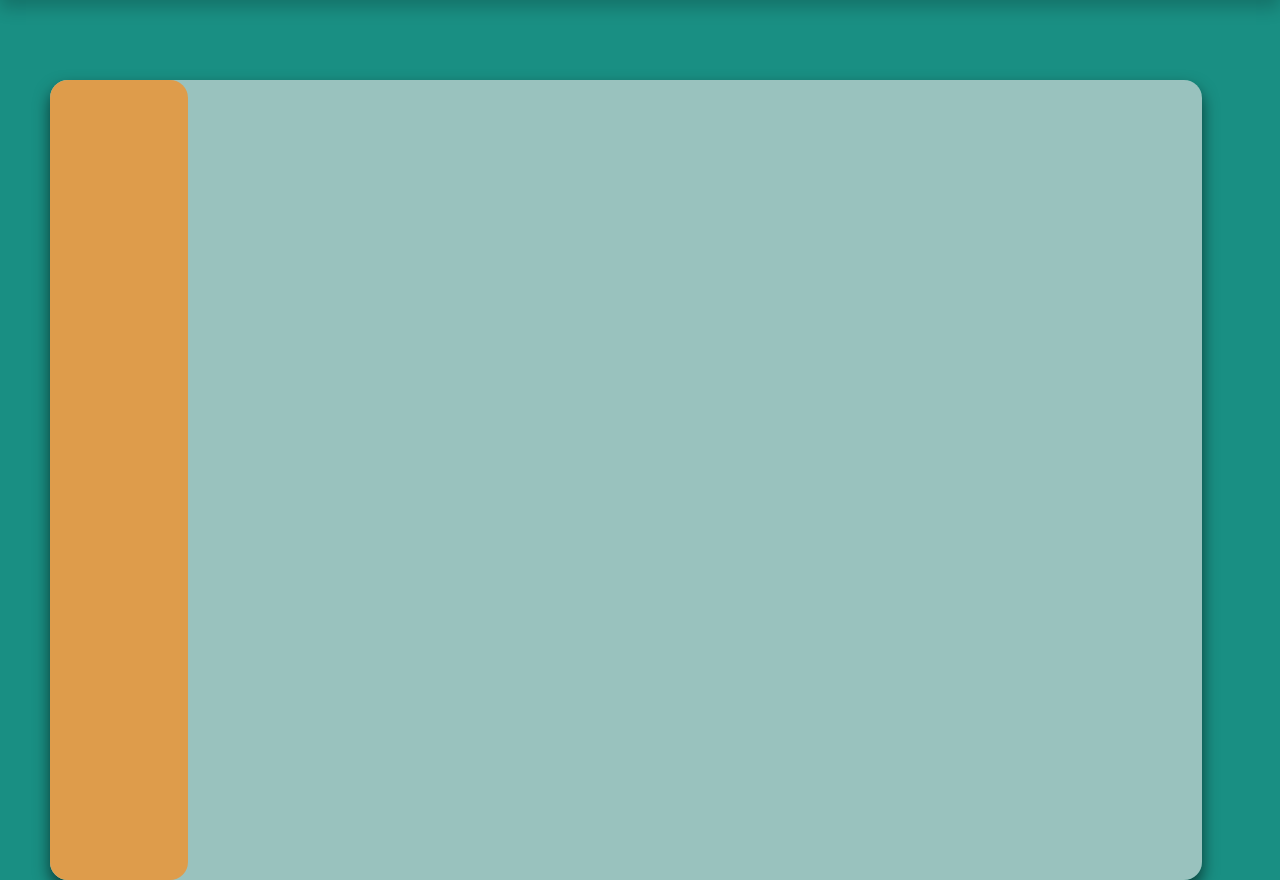
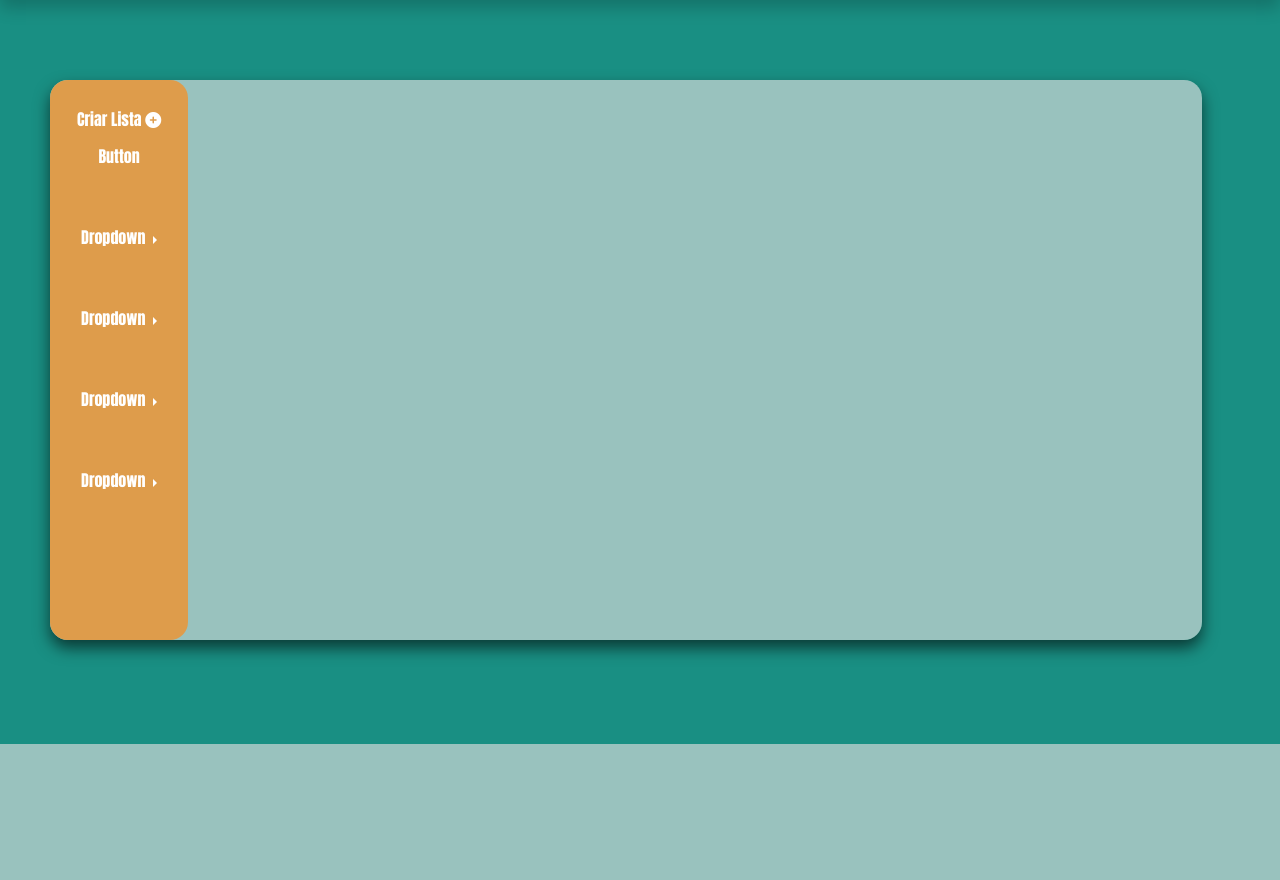
Before and after one commit to AdemarLira/to-do-list, a PHP site: page / in a window 1280 px wide. Shown: the part 56-936 px from the top of the page. After the commit the page ends 800 px from the top, so only its background shows below. Run offline with PHP 8.4, Linux system fonts and the light colour scheme; some libraries are stand-ins or nearby versions.

Commit message:
importacao do font awesome para icones

```diff
--- a/index.php
+++ b/index.php
@@ -6,14 +6,30 @@
   <meta name="viewport" content="width=device-width, initial-scale=1.0">
   <title>Lista de tarefas</title>
   <link href="https://cdn.jsdelivr.net/npm/bootstrap@5.3.3/dist/css/bootstrap.min.css" rel="stylesheet" integrity="sha384-QWTKZyjpPEjISv5WaRU9OFeRpok6YctnYmDr5pNlyT2bRjXh0JMhjY6hW+ALEwIH" crossorigin="anonymous">
-  <link rel="stylesheet" href="styleIndex.css">
+  <link href="https://cdnjs.cloudflare.com/ajax/libs/font-awesome/6.1.1/css/all.min.css" rel="stylesheet">
+  <link href="style.css" rel="stylesheet">
+  <!-- <style>
+    .custom-dropdown-btn {
+      background-color: rgb(222, 156, 75) !important;
+      border-color: rgb(222, 156, 75) !important;
+    }
+
+    .custom-dropdown-btn:hover,
+    .custom-dropdown-btn:focus,
+    .custom-dropdown-btn:active {
+      background-color: rgb(200, 140, 70) !important;
+      /* Ajuste a cor conforme necessário */
+      border-color: rgb(200, 140, 70) !important;
+      /* Ajuste a cor conforme necessário */
+    }
+  </style> -->
 </head>
 
 <body>
   <nav class="navbar navbar-expand-lg custom-navbar-bg">
     <div class="container-fluid">
       <!-- PAINEL DE NAVEGACAO SUPERIOR -->
-      <img src="/task-list/logo.png" alt="Logo">
+      <img src="logo.png" alt="Logo">
       <button class="navbar-toggler" type="button" data-bs-toggle="collapse" data-bs-target="#navbarSupportedContent" aria-controls="navbarSupportedContent" aria-expanded="false" aria-label="Toggle navigation">
         <span class="navbar-toggler-icon"></span>
       </button>
@@ -45,8 +61,52 @@
   </nav>
   <div class="navegacao-principal">
     <div class="navegacao-lateral">
+      <div class="btn-group-vertical" role="group" aria-label="Vertical button group">
+        <button type="button" class="btn btn-primary custom-dropdown-btn">Criar Lista <i class="fa-solid fa-circle-plus"></i></button>
+        <button type="button" class="btn btn-primary custom-dropdown-btn">Button</button><br>
+        <div class="btn-group dropend" role="group">
+          <button type="button" class="btn btn-primary custom-dropdown-btn dropdown-toggle" data-bs-toggle="dropdown" aria-expanded="false">
+            Dropdown
+          </button>
+          <ul class="dropdown-menu">
+            <li><a class="dropdown-item" href="#">Dropdown link</a></li>
+            <li><a class="dropdown-item" href="#">Dropdown link</a></li>
+          </ul>
+        </div>
+        <br>
+        <div class="btn-group dropend" role="group">
+          <button type="button" class="btn btn-primary custom-dropdown-btn dropdown-toggle" data-bs-toggle="dropdown" aria-expanded="false">
+            Dropdown
+          </button>
+          <ul class="dropdown-menu">
+            <li><a class="dropdown-item" href="#">Dropdown link</a></li>
+            <li><a class="dropdown-item" href="#">Dropdown link</a></li>
+          </ul>
+        </div>
+        <br>
+        <div class="btn-group dropend" role="group">
+          <button type="button" class="btn btn-primary custom-dropdown-btn dropdown-toggle" data-bs-toggle="dropdown" aria-expanded="false">
+            Dropdown
+          </button>
+          <ul class="dropdown-menu">
+            <li><a class="dropdown-item" href="#">Dropdown link</a></li>
+            <li><a class="dropdown-item" href="#">Dropdown link</a></li>
+          </ul>
+        </div>
+        <br>
+        <div class="btn-group dropend" role="group">
+          <button type="button" class="btn btn-primary custom-dropdown-btn dropdown-toggle" data-bs-toggle="dropdown" aria-expanded="false">
+            Dropdown
+          </button>
+          <ul class="dropdown-menu">
+            <li><a class="dropdown-item" href="#">Dropdown link</a></li>
+            <li><a class="dropdown-item" href="#">Dropdown link</a></li>
+          </ul>
+        </div>
+      </div>
     </div>
   </div>
+
   <script src="https://cdn.jsdelivr.net/npm/@popperjs/core@2.11.6/dist/umd/popper.min.js"></script>
   <script src="https://cdn.jsdelivr.net/npm/bootstrap@5.3.0/dist/js/bootstrap.min.js"></script>
 </body>
--- /dev/null
+++ b/listaCompras.php
@@ -0,0 +1 @@
+<?php
--- a/styleIndex.css
+++ b/style.css
@@ -23,7 +23,7 @@ img{
     flex-direction: column;
     background-color: rgb(222, 156, 75);
     width: 12%;
-    height: 50rem;
+    height: 35rem;
     margin-top: 0px;
     margin-left: 0px;
     border-radius: 18px;
@@ -34,7 +34,7 @@ img{
     background-color: rgba(223, 223, 223, 0.649);
     border-radius: 18px;
     box-shadow: 0px 8px 16px 0px rgba(0,0,0,0.6);
-    height: 50rem;
+    height:35rem;
     width: 72rem;
     margin-top: 80px;
     margin-left: 50px;
@@ -50,5 +50,20 @@ img{
 }
 .custom-dropdawn{
     background-color: rgb(148, 148, 148);
+}
 
-}
+.custom-dropdown-btn {
+    margin-top: 20px;
+    background-color: rgb(222, 156, 75) !important;
+    border-color: rgb(222, 156, 75) !important;
+    font-family: Impact, Haettenschweiler, 'Arial Narrow Bold', sans-serif;
+  }
+
+  .custom-dropdown-btn:hover,
+  .custom-dropdown-btn:focus,
+  .custom-dropdown-btn:active {
+    background-color: rgb(200, 140, 70) !important;
+    /* Ajuste a cor conforme necessário */
+    border-color: rgb(200, 140, 70) !important;
+    /* Ajuste a cor conforme necessário */
+  }
```
